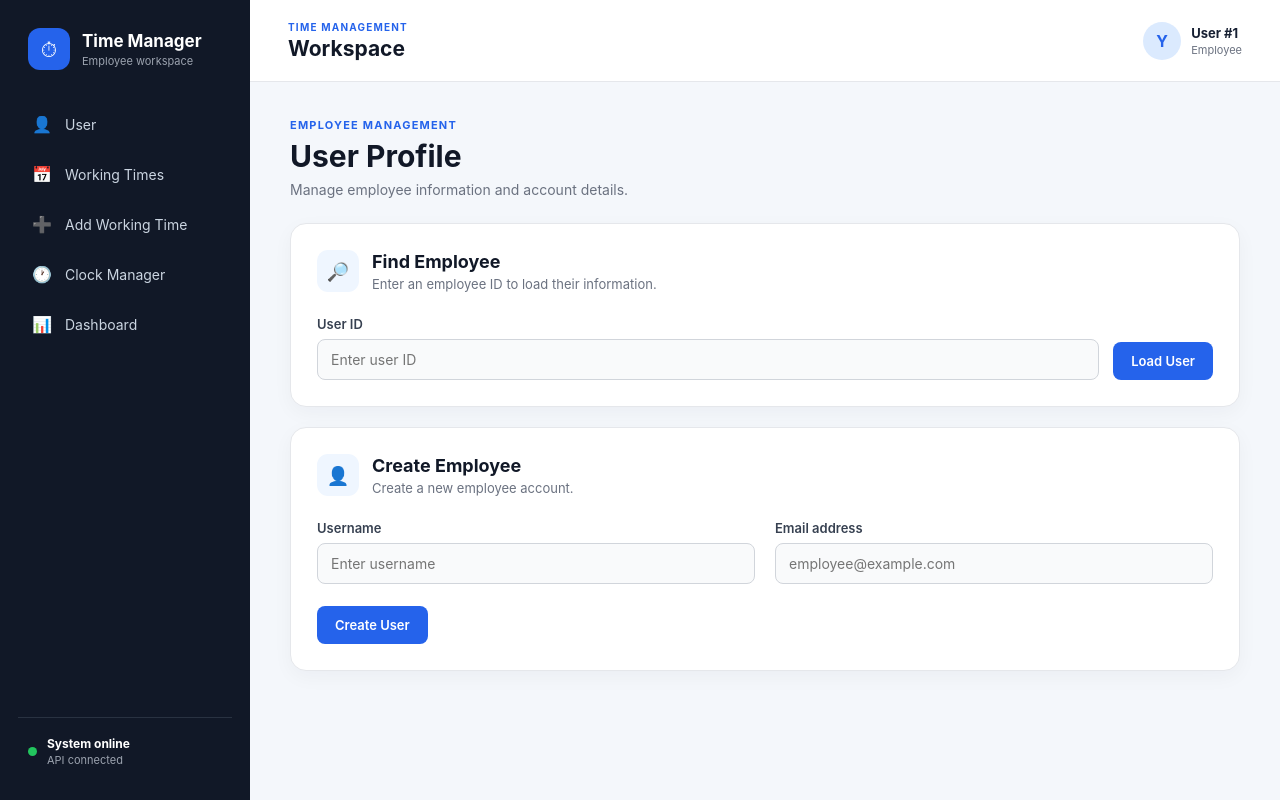
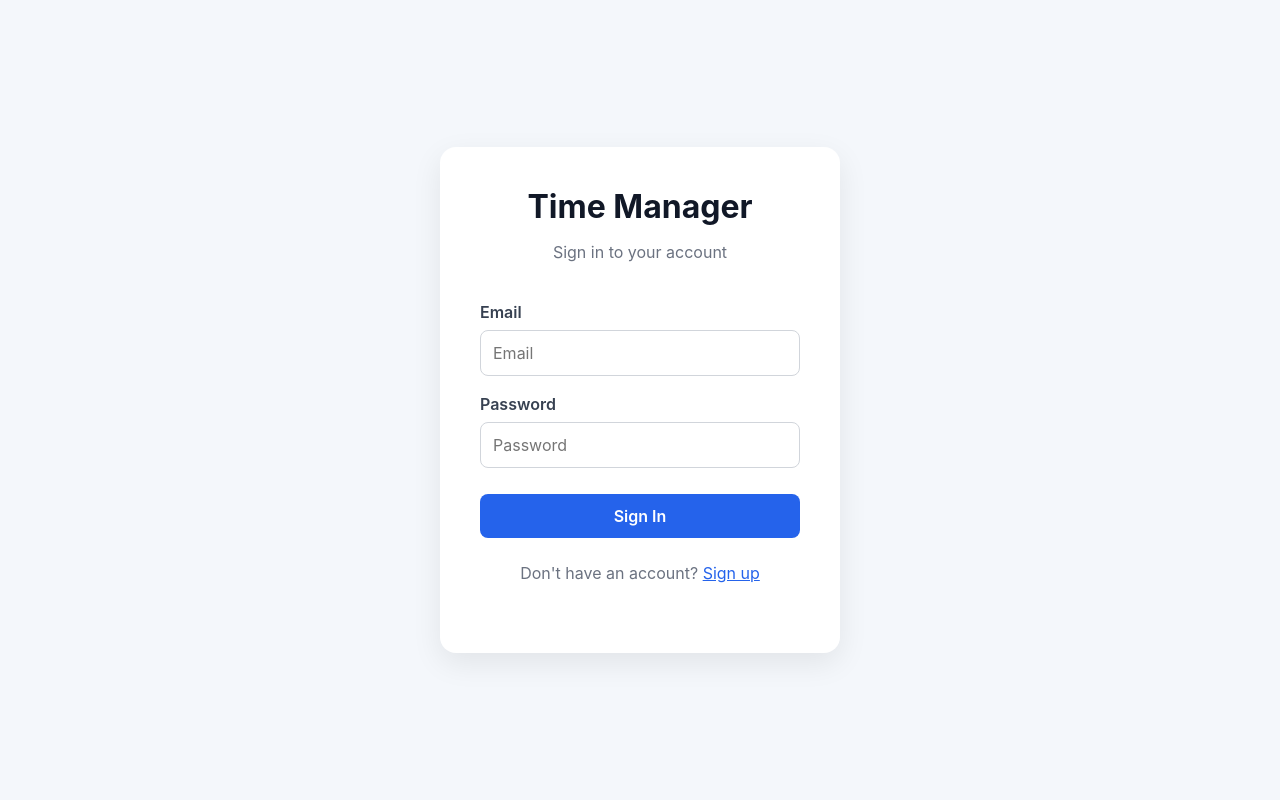
Before and after one commit to epitech-A-W-Y/time_manager, a Vue app in the folder frontend/: page /sign_in in a window 1280 px wide. Built offline with nearby package versions, Linux system fonts and the light colour scheme.

Commit message:
Add frontend authentication and XSRF protection

```diff
--- a/frontend/src/App.vue
+++ b/frontend/src/App.vue
@@ -1,5 +1,7 @@
 <template>
-  <div class="app">
+  <router-view v-if="['/sign_in', '/sign_up'].includes($route.path)" />
+
+<div v-else class="app">
     <aside class="sidebar">
       <div class="brand">
         <div class="brand-icon">⏱</div>
@@ -71,6 +73,10 @@
     <span>Employee</span>
   </div>
 </div>
+
+<button v-if="userId" @click="disconnect" class="logout-button">
+  Logout
+</button>
       </header>
 
       <main class="main-content">
@@ -83,6 +89,7 @@
 
 <script>
 import User from './components/User.vue'
+import api from './axios'
 
 export default {
   name: 'App',
@@ -93,7 +100,24 @@ export default {
 
   data() {
     return {
-      userId: 1
+      userId: localStorage.getItem('userId')
+    }
+  },
+
+  methods: {
+    async disconnect() {
+      try {
+        await api.post('/users/sign_out')
+      } catch (error) {
+        console.log('Logout request failed:', error)
+      }
+
+      localStorage.removeItem('xsrfToken')
+      localStorage.removeItem('userId')
+      localStorage.removeItem('roleId')
+
+      this.userId = null
+      this.$router.push('/sign_in')
     }
   }
 }
--- /dev/null
+++ b/frontend/src/axios.js
@@ -0,0 +1,18 @@
+import axios from 'axios'
+
+const api = axios.create({
+  baseURL: 'http://localhost:4000/api',
+  withCredentials: true
+})
+
+api.interceptors.request.use((config) => {
+  const xsrfToken = localStorage.getItem('xsrfToken')
+
+  if (xsrfToken) {
+    config.headers['x-xsrf-token'] = xsrfToken
+  }
+
+  return config
+})
+
+export default api
--- a/frontend/src/components/ChartManager.vue
+++ b/frontend/src/components/ChartManager.vue
@@ -184,7 +184,7 @@
 </template>
 
 <script>
-import axios from 'axios'
+import api from '../axios'
 
 import {
   Chart as ChartJS,
@@ -374,8 +374,8 @@ export default {
       this.errorMessage = ''
 
       try {
-        const response = await axios.get(
-          `/api/workingtime/${this.userId}`
+        const response = await api.get(
+          `/workingtime/${this.userId}`
         )
 
         const workingTimes = response.data.data || []
--- /dev/null
+++ b/frontend/src/components/SignIn.vue
@@ -0,0 +1,163 @@
+<template>
+  <div class="signin-page">
+    <div class="signin-card">
+      <h1>Time Manager</h1>
+      <p>Sign in to your account</p>
+
+      <form @submit.prevent="signIn">
+        <label>Email</label>
+        <input
+          v-model="email"
+          type="email"
+          placeholder="Email"
+          required
+        />
+
+        <label>Password</label>
+        <input
+          v-model="password"
+          type="password"
+          placeholder="Password"
+          required
+        />
+
+        <p v-if="error" class="error">{{ error }}</p>
+
+        <button type="submit" :disabled="loading">
+          {{ loading ? 'Signing in...' : 'Sign In' }}
+        </button>
+      </form>
+
+      <p class="register">
+        Don't have an account?
+        <router-link to="/sign_up">Sign up</router-link>
+      </p>
+    </div>
+  </div>
+</template>
+
+<script>
+import api from '../axios'
+
+export default {
+  name: 'SignIn',
+
+  data() {
+    return {
+      email: '',
+      password: '',
+      error: '',
+      loading: false
+    }
+  },
+
+  methods: {
+    async signIn() {
+      this.error = ''
+      this.loading = true
+
+      try {
+        const response = await api.post(
+          '/users/sign_in',
+          {
+            email: this.email,
+            password: this.password
+          },
+          {
+            withCredentials: true
+          }
+        )
+
+        localStorage.setItem('xsrfToken', response.data.xsrf_token)
+        localStorage.setItem('userId', response.data.id)
+        localStorage.setItem('roleId', response.data.role)
+
+        this.$router.push('/user')
+      } catch (error) {
+        this.error =
+          error.response?.data?.error ||
+          'Unable to sign in'
+      } finally {
+        this.loading = false
+      }
+    }
+  }
+}
+</script>
+
+<style scoped>
+.signin-page {
+  min-height: 100vh;
+  display: flex;
+  align-items: center;
+  justify-content: center;
+  background: #f4f7fb;
+}
+
+.signin-card {
+  width: 400px;
+  padding: 40px;
+  background: white;
+  border-radius: 16px;
+  box-shadow: 0 10px 30px rgba(0, 0, 0, 0.08);
+}
+
+.signin-card h1 {
+  margin: 0;
+  color: #111827;
+  text-align: center;
+}
+
+.signin-card > p {
+  text-align: center;
+  color: #6b7280;
+  margin-bottom: 30px;
+}
+
+form {
+  display: flex;
+  flex-direction: column;
+  gap: 8px;
+}
+
+label {
+  margin-top: 10px;
+  font-weight: 600;
+  color: #374151;
+}
+
+input {
+  padding: 12px;
+  border: 1px solid #d1d5db;
+  border-radius: 8px;
+}
+
+button {
+  margin-top: 18px;
+  padding: 12px;
+  border: none;
+  border-radius: 8px;
+  background: #2563eb;
+  color: white;
+  font-weight: 600;
+}
+
+button:disabled {
+  opacity: 0.6;
+}
+
+.error {
+  color: #dc2626;
+  margin: 8px 0;
+}
+
+.register {
+  margin-top: 25px;
+  text-align: center;
+  color: #6b7280;
+}
+
+.register a {
+  color: #2563eb;
+}
+</style>
--- /dev/null
+++ b/frontend/src/components/SignUp.vue
@@ -0,0 +1,187 @@
+<template>
+  <div class="signup-page">
+    <div class="signup-card">
+      <h1>Time Manager</h1>
+      <p>Create your account</p>
+
+      <form @submit.prevent="signUp">
+        <label>Username</label>
+        <input
+          v-model="username"
+          type="text"
+          placeholder="Username"
+          required
+        />
+
+        <label>Email</label>
+        <input
+          v-model="email"
+          type="email"
+          placeholder="Email"
+          required
+        />
+
+        <label>Password</label>
+        <input
+          v-model="password"
+          type="password"
+          placeholder="Password"
+          minlength="8"
+          required
+        />
+
+        <p v-if="error" class="error">{{ error }}</p>
+
+        <p v-if="success" class="success">{{ success }}</p>
+
+        <button type="submit" :disabled="loading">
+          {{ loading ? 'Creating account...' : 'Sign Up' }}
+        </button>
+      </form>
+
+      <p class="login">
+        Already have an account?
+        <router-link to="/sign_in">Sign in</router-link>
+      </p>
+    </div>
+  </div>
+</template>
+
+<script>
+import api from '../axios'
+
+export default {
+  name: 'SignUp',
+
+  data() {
+    return {
+      username: '',
+      email: '',
+      password: '',
+      error: '',
+      success: '',
+      loading: false
+    }
+  },
+
+  methods: {
+    async signUp() {
+      this.error = ''
+      this.success = ''
+      this.loading = true
+
+      try {
+        await api.post(
+  '/users/sign_up',
+
+          {
+            username: this.username,
+            email: this.email,
+            password: this.password
+          },
+          {
+            withCredentials: true
+          }
+        )
+
+        this.success = 'Account created successfully!'
+
+        setTimeout(() => {
+  this.$router.push('/')
+}, 1000)
+
+
+      } catch (error) {
+        this.error =
+          error.response?.data?.errors ||
+          error.response?.data?.error ||
+          'Unable to create account'
+      } finally {
+        this.loading = false
+      }
+    }
+  }
+}
+</script>
+
+<style scoped>
+.signup-page {
+  min-height: 100vh;
+  display: flex;
+  align-items: center;
+  justify-content: center;
+  background: #f4f7fb;
+}
+
+.signup-card {
+  width: 400px;
+  padding: 40px;
+  background: white;
+  border-radius: 16px;
+  box-shadow: 0 10px 30px rgba(0, 0, 0, 0.08);
+}
+
+.signup-card h1 {
+  margin: 0;
+  color: #111827;
+  text-align: center;
+}
+
+.signup-card > p {
+  text-align: center;
+  color: #6b7280;
+  margin-bottom: 30px;
+}
+
+form {
+  display: flex;
+  flex-direction: column;
+  gap: 8px;
+}
+
+label {
+  margin-top: 10px;
+  font-weight: 600;
+  color: #374151;
+}
+
+input {
+  padding: 12px;
+  border: 1px solid #d1d5db;
+  border-radius: 8px;
+}
+
+button {
+  margin-top: 18px;
+  padding: 12px;
+  border: none;
+  border-radius: 8px;
+  background: #2563eb;
+  color: white;
+  font-weight: 600;
+}
+
+button:disabled {
+  opacity: 0.6;
+}
+
+.error {
+  color: #dc2626 !important;
+  margin: 8px 0;
+}
+
+.success {
+  color: #16a34a !important;
+  margin: 8px 0;
+}
+
+.login {
+  margin-top: 25px;
+  text-align: center;
+  color: #6b7280;
+}
+
+.login a {
+  color: #2563eb;
+}
+</style>
--- a/frontend/src/components/User.vue
+++ b/frontend/src/components/User.vue
@@ -8,7 +8,6 @@
       </div>
     </div>
 
-    <!-- Load user -->
     <div class="card load-card">
       <div class="card-header">
         <div class="section-icon">🔎</div>
@@ -40,7 +39,6 @@
       </div>
     </div>
 
-    <!-- User form -->
     <div class="card">
       <div class="card-header">
         <div class="section-icon">👤</div>
@@ -89,7 +87,6 @@
       </form>
     </div>
 
-    <!-- Current user -->
     <div v-if="user.id" class="card profile-card">
       <div class="card-header">
         <div class="profile-avatar">
@@ -135,7 +132,6 @@
       </div>
     </div>
 
-    <!-- Message -->
     <div
       v-if="message"
       class="message"
@@ -150,7 +146,7 @@
 </template>
 
 <script>
-import axios from 'axios'
+import api from '../axios'
 
 export default {
   name: 'User',
@@ -170,8 +166,8 @@ export default {
   methods: {
     async createUser() {
       try {
-        const response = await axios.post(
-          '/api/users',
+        const response = await api.post(
+          '/users',
           {
             username: this.user.username,
             email: this.user.email
@@ -198,8 +194,8 @@ export default {
       }
 
       try {
-        const response = await axios.get(
-          `/api/users/${id}`
+        const response = await api.get(
+          `/users/${id}`
         )
 
         this.user = response.data.data
@@ -217,8 +213,8 @@ export default {
 
     async updateUser() {
       try {
-        const response = await axios.patch(
-          `/api/users/${this.user.id}`,
+        const response = await api.patch(
+          `/users/${this.user.id}`,
           {
             username: this.user.username,
             email: this.user.email
@@ -240,8 +236,8 @@ export default {
 
     async deleteUser() {
       try {
-        await axios.delete(
-          `/api/users/${this.user.id}`
+        await api.delete(
+          `/users/${this.user.id}`
         )
 
         this.user = {
--- a/frontend/src/components/WorkingTimes.vue
+++ b/frontend/src/components/WorkingTimes.vue
@@ -195,7 +195,7 @@ export default {
 
       try {
         const response = await axios.get(
-          `/api/workingtime/${this.userID}`
+          `/workingtime/${this.userID}`
         )
 
         this.workingTimes = response.data.data
--- a/frontend/src/router/index.js
+++ b/frontend/src/router/index.js
@@ -5,48 +5,94 @@ import WorkingTimes from '../components/WorkingTimes.vue'
 import WorkingTime from '../components/WorkingTime.vue'
 import ClockManager from '../components/ClockManager.vue'
 import ChartManager from '../components/ChartManager.vue'
+import SignIn from '../components/SignIn.vue'
+import SignUp from '../components/SignUp.vue'
 
 const router = createRouter({
   history: createWebHistory(),
 
   routes: [
+{
+  path: '/',
+  redirect: '/sign_in',
+  meta: { public: true }
+},
+    {
+      path: '/sign_in',
+      name: 'SignIn',
+      component: SignIn,
+      meta: { public: true }
+    },
+
+    {
+      path: '/sign_up',
+      name: 'SignUp',
+      component: SignUp,
+      meta: { public: true }
+    },
+
     {
       path: '/user',
       name: 'User',
-      component: User
+      component: User,
+      meta: { requiresAuth: true }
     },
 
     {
       path: '/workingTimes/:userID',
       name: 'WorkingTimes',
       component: WorkingTimes,
-      props: true
+      props: true,
+      meta: { requiresAuth: true }
     },
 
     {
       path: '/workingTime/:userid',
       name: 'WorkingTimeCreate',
-      component: WorkingTime
+      component: WorkingTime,
+      meta: { requiresAuth: true }
     },
 
     {
       path: '/workingTime/:userid/:workingtimeid',
       name: 'WorkingTimeEdit',
-      component: WorkingTime
+      component: WorkingTime,
+      meta: { requiresAuth: true }
     },
 
     {
       path: '/clock/:userid',
       name: 'ClockManager',
-      component: ClockManager
+      component: ClockManager,
+      meta: { requiresAuth: true }
     },
 
     {
       path: '/chartManager/:userid',
       name: 'ChartManager',
-      component: ChartManager
+      component: ChartManager,
+      meta: { requiresAuth: true }
     }
   ]
 })
 
+router.beforeEach((to) => {
+  const xsrfToken = localStorage.getItem('xsrfToken')
+  const userId = localStorage.getItem('userId')
+
+  if (to.meta.requiresAuth && (!xsrfToken || !userId)) {
+    return '/sign_in'
+  }
+
+  if (
+    (to.path === '/sign_in' || to.path === '/sign_up') &&
+    xsrfToken &&
+    userId
+  ) {
+    return '/user'
+  }
+
+  return true
+})
+
 export default router
```
Also changed, not shown: frontend/src/components/ClockManager.vue (+5 -20 lines), frontend/src/components/WorkingTime.vue (+9 -27 lines). Lines whose indentation alone changed are shown as unchanged.
